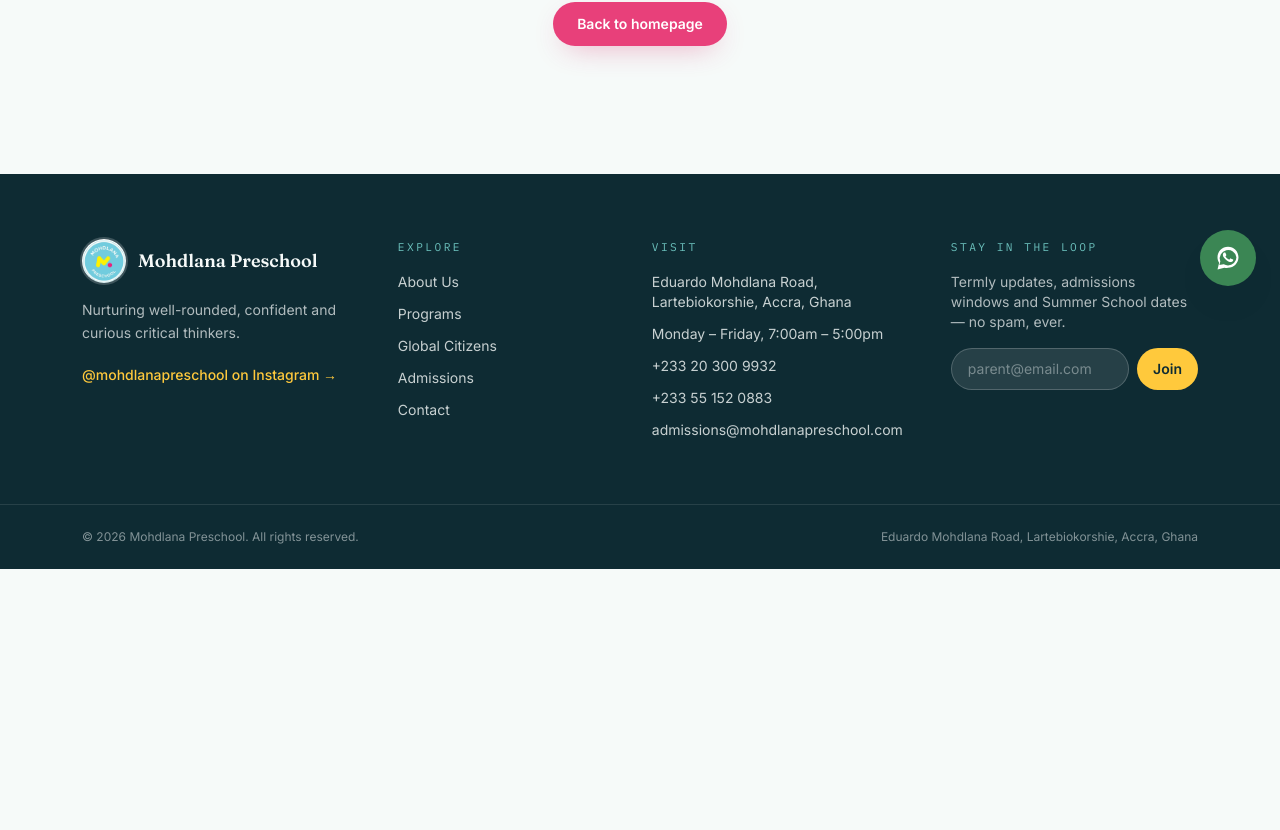
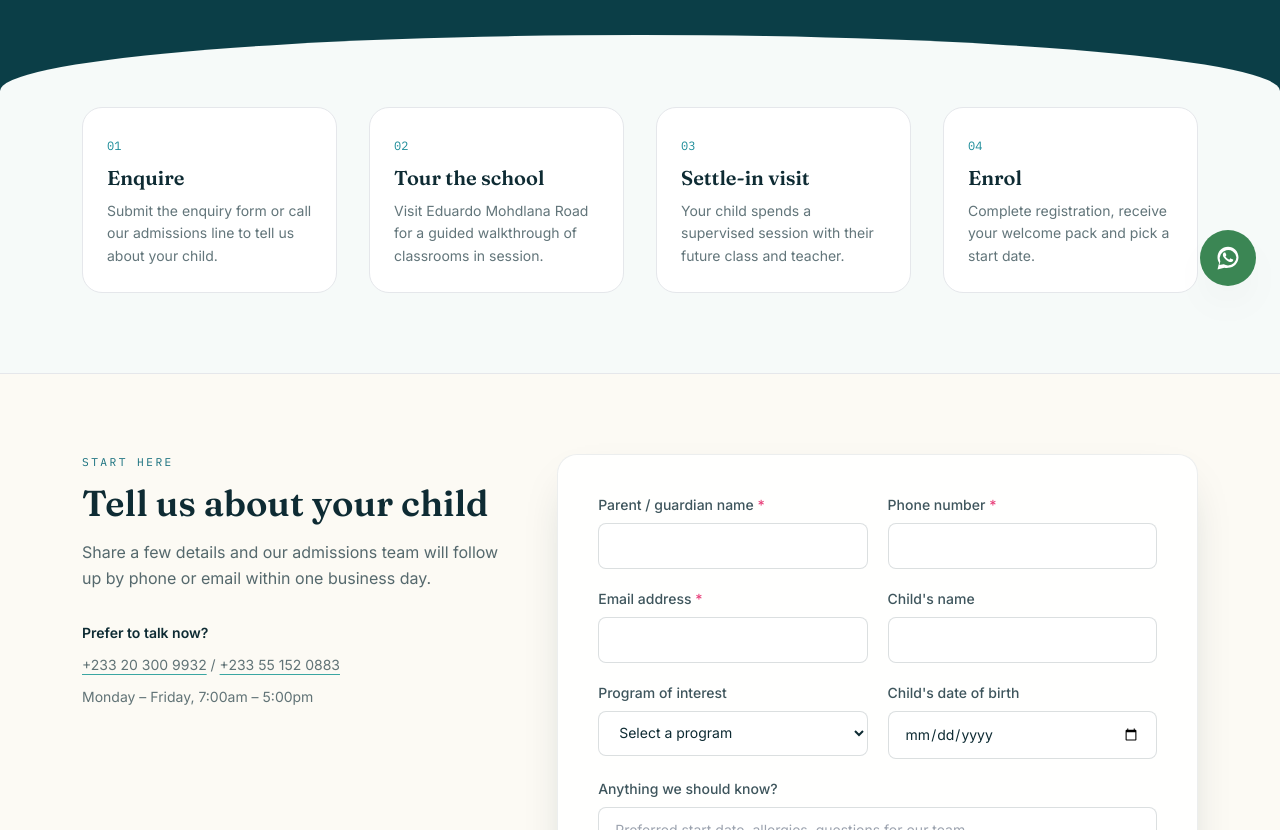
Before and after one commit to techguywebdev-cmyk/mohdlana, a Next.js app: page /admissions in a window 1280 px wide. Before the commit this address had no page. Shown: the part 490-1320 px from the top of the page. Before the commit the page ends 1059 px from the top, so only its background shows below. Built offline with nearby package versions, Linux system fonts and the light colour scheme.

Commit message:
Add files via upload

```diff
--- /dev/null
+++ b/app/admissions/page.tsx
@@ -0,0 +1,68 @@
+import type { Metadata } from 'next';
+import AdmissionsForm from '@/components/AdmissionsForm';
+import FAQAccordion from '@/components/FAQAccordion';
+import PageIntro from '@/components/PageIntro';
+import SectionHeading from '@/components/SectionHeading';
+import { admissionsSteps, site } from '@/lib/data';
+
+export const metadata: Metadata = {
+  title: 'Admissions',
+  description: 'Start your enquiry to join Mohdlana Preschool in Accra, Ghana — Creche through Kindergarten and Summer School.'
+};
+
+export default function AdmissionsPage() {
+  return (
+    <>
+      <PageIntro
+        eyebrow="Admissions"
+        title="Your family's place at Mohdlana starts with a conversation."
+        description="We keep our classes small, so enrolment windows can close early. Reach out as soon as you're considering us — there's no pressure, only answers."
+      />
+
+      <section className="container-page pb-20 pt-4">
+        <div className="grid gap-8 sm:grid-cols-2 lg:grid-cols-4">
+          {admissionsSteps.map((s) => (
+            <div key={s.step} className="rounded-xl2 border border-ink/8 bg-white p-6">
+              <span className="font-mono text-xs text-teal-500">{s.step}</span>
+              <h3 className="mt-2 font-display text-xl font-semibold text-ink">{s.title}</h3>
+              <p className="mt-2 text-sm leading-relaxed text-ink/65">{s.description}</p>
+            </div>
+          ))}
+        </div>
+      </section>
+
+      <section id="enquire" className="scroll-mt-24 border-y border-ink/8 bg-paper-warm py-20">
+        <div className="container-page grid gap-12 lg:grid-cols-[0.8fr_1.2fr]">
+          <div>
+            <SectionHeading
+              eyebrow="Start here"
+              title="Tell us about your child"
+              description="Share a few details and our admissions team will follow up by phone or email within one business day."
+            />
+            <div className="mt-8 space-y-3 text-sm text-ink/65">
+              <p className="font-semibold text-ink">Prefer to talk now?</p>
+              <p>
+                <a href={`tel:${site.phone1.replace(/\s/g, '')}`} className="underline decoration-teal-400 underline-offset-4">
+                  {site.phone1}
+                </a>{' '}
+                /{' '}
+                <a href={`tel:${site.phone2.replace(/\s/g, '')}`} className="underline decoration-teal-400 underline-offset-4">
+                  {site.phone2}
+                </a>
+              </p>
+              <p>{site.hours}</p>
+            </div>
+          </div>
+          <AdmissionsForm />
+        </div>
+      </section>
+
+      <section className="container-page py-20">
+        <SectionHeading eyebrow="Questions" title="Admissions FAQs" />
+        <div className="mt-10">
+          <FAQAccordion />
+        </div>
+      </section>
+    </>
+  );
+}
```
